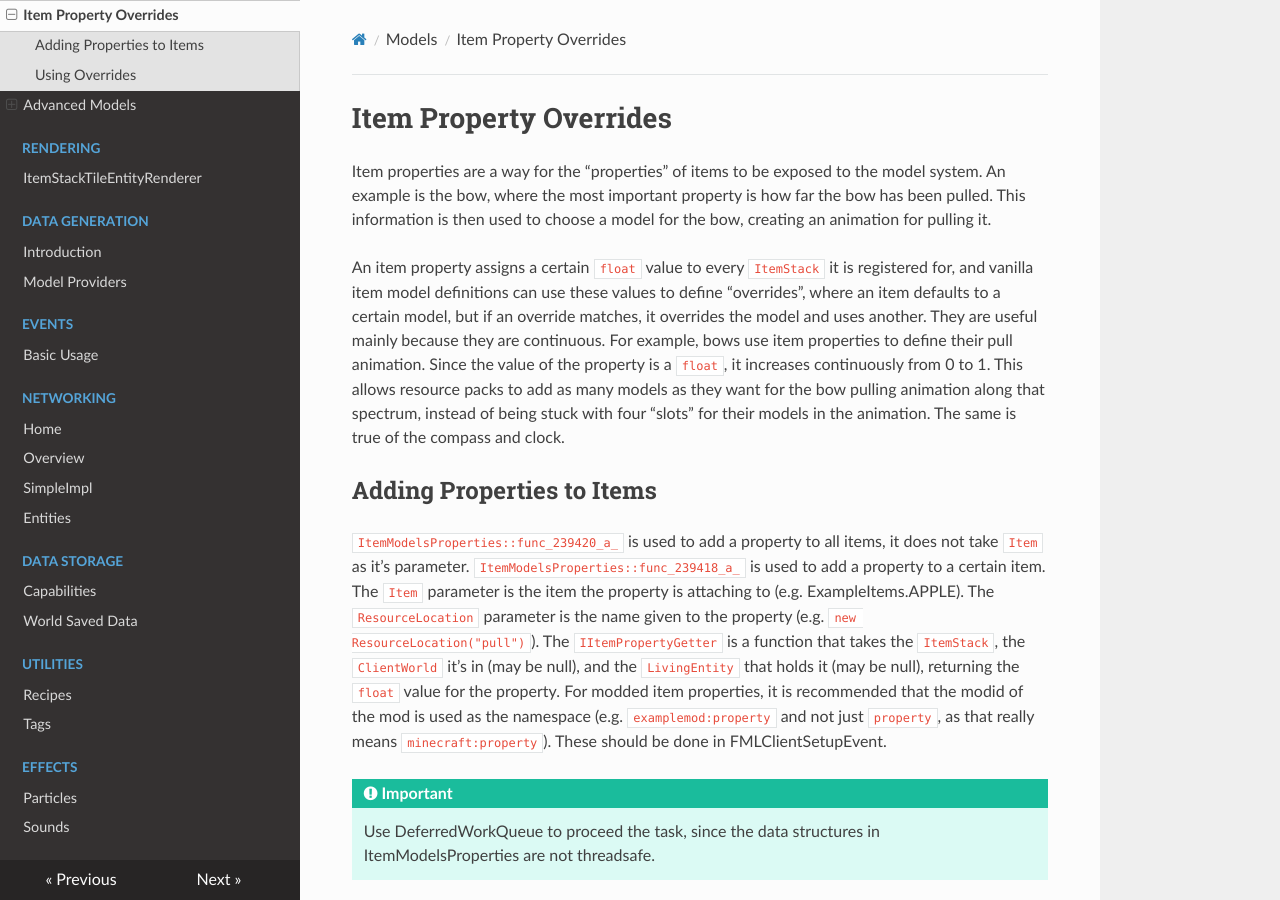
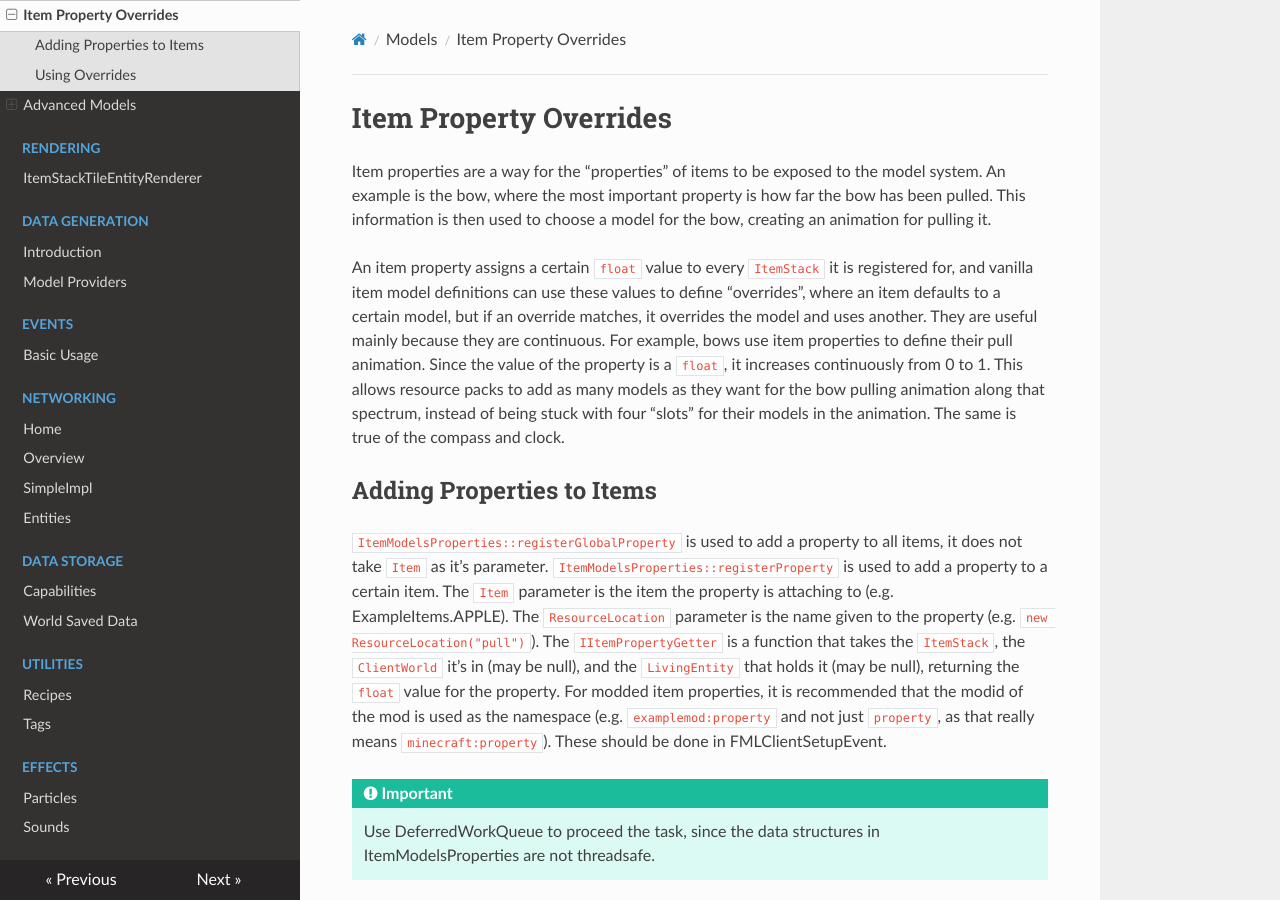
Before and after one commit to MinecraftForge/Documentation, an MkDocs documentation site: the page built from docs/models/overrides.md, in a window 1280 px wide and 900 px high. Built offline with MkDocs 1.6.1, drawn with Linux system fonts in a browser that asks for light colours; nearby versions of some CDN libraries.

Commit message:
Update method names
func_239420_a_ -> registerGlobalProperty
func_239418_a_ -> registerProperty

```diff
--- a/docs/models/overrides.md
+++ b/docs/models/overrides.md
@@ -8,7 +8,7 @@ An item property assigns a certain `float` value to every `ItemStack` it is regi
 Adding Properties to Items
 --------------------------
 
-`ItemModelsProperties::func_239420_a_` is used to add a property to all items, it does not take `Item` as it's parameter. `ItemModelsProperties::func_239418_a_` is used to add a property to a certain item. The `Item` parameter is the item the property is attaching to (e.g. ExampleItems.APPLE). The `ResourceLocation` parameter is the name given to the property (e.g. `new ResourceLocation("pull")`). The `IItemPropertyGetter` is a function that takes the `ItemStack`, the `ClientWorld` it's in (may be null), and the `LivingEntity` that holds it (may be null), returning the `float` value for the property. For modded item properties, it is recommended that the modid of the mod is used as the namespace (e.g. `examplemod:property` and not just `property`, as that really means `minecraft:property`). These should be done in FMLClientSetupEvent.
+`ItemModelsProperties::registerGlobalProperty` is used to add a property to all items, it does not take `Item` as it's parameter. `ItemModelsProperties::registerProperty` is used to add a property to a certain item. The `Item` parameter is the item the property is attaching to (e.g. ExampleItems.APPLE). The `ResourceLocation` parameter is the name given to the property (e.g. `new ResourceLocation("pull")`). The `IItemPropertyGetter` is a function that takes the `ItemStack`, the `ClientWorld` it's in (may be null), and the `LivingEntity` that holds it (may be null), returning the `float` value for the property. For modded item properties, it is recommended that the modid of the mod is used as the namespace (e.g. `examplemod:property` and not just `property`, as that really means `minecraft:property`). These should be done in FMLClientSetupEvent.
 !!! important
     Use DeferredWorkQueue to proceed the task, since the data structures in ItemModelsProperties are not threadsafe.
 
```
